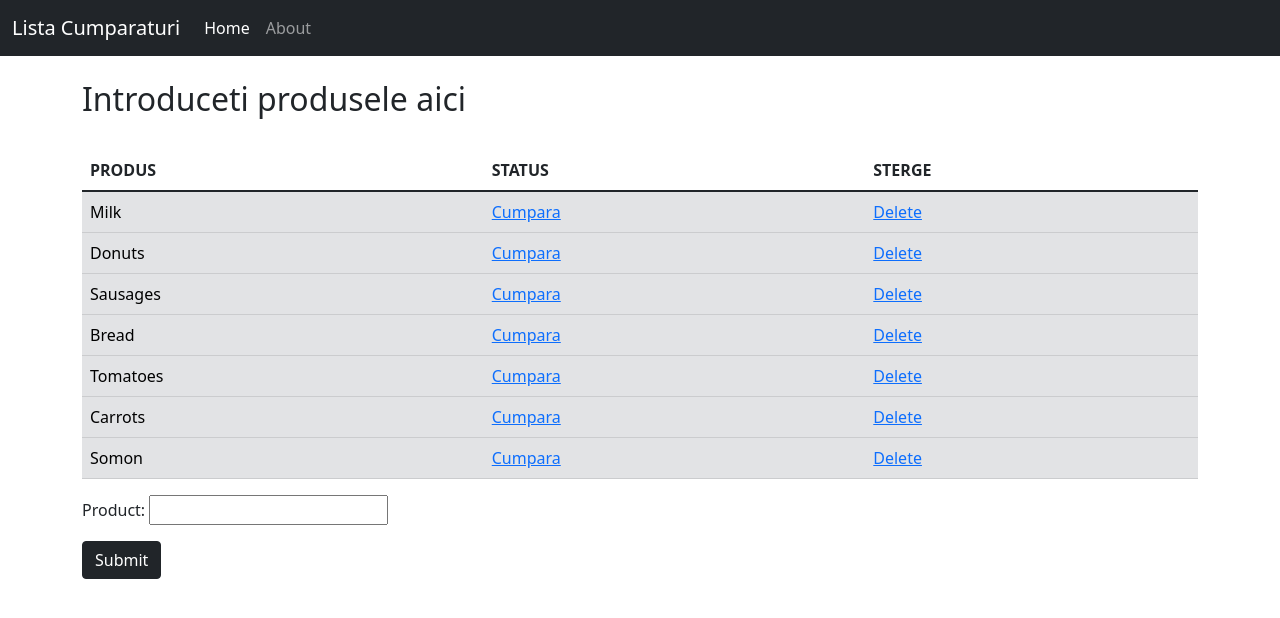
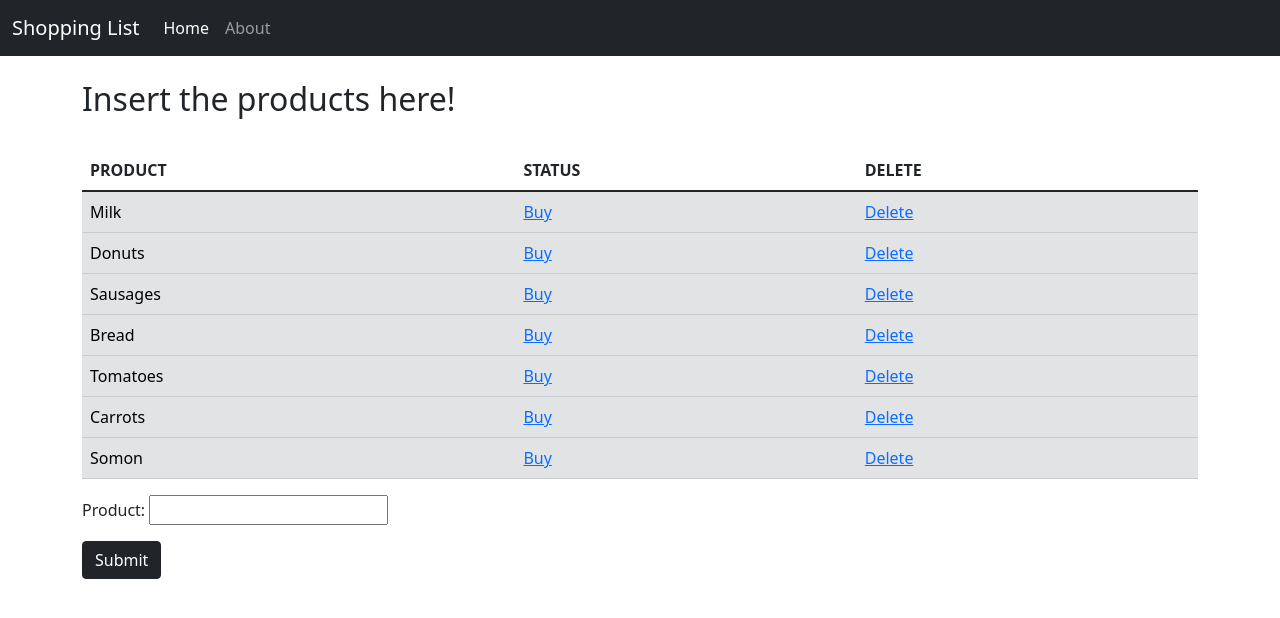
Before and after one commit to ialin77/ShoppingList-App, a Django app: page / in a window 1280 px wide. Shown: the top 618 px of the page. Run offline with Django 4.2, Linux system fonts and the light colour scheme; data comes from the database, SQL or seed files in the repository; both versions use the stored data as it was after the commit.

Commit message:
second_commit

```diff
--- a/produse/templates/produse/base.html
+++ b/produse/templates/produse/base.html
@@ -14,7 +14,7 @@
   <body>
     <nav class="navbar navbar-expand-lg navbar-dark bg-dark">
       <div class="container-fluid">
-        <a class="navbar-brand" href="/">Lista Cumparaturi</a>
+        <a class="navbar-brand" href="/">Shopping List</a>
         <button class="navbar-toggler" type="button" data-bs-toggle="collapse" data-bs-target="#navbarNavAltMarkup" aria-controls="navbarNavAltMarkup" aria-expanded="false" aria-label="Toggle navigation">
           <span class="navbar-toggler-icon"></span>
         </button>
--- a/produse/templates/produse/home.html
+++ b/produse/templates/produse/home.html
@@ -6,14 +6,14 @@
 <!--        }-->
 <!--</style>-->
 {% block content %}
-    <h2>Introduceti produsele aici</h2>
+    <h2>Insert the products here!</h2>
     <br>
     <table class="table">
         <thead>
             <tr>
-                <th>PRODUS</th>
+                <th>PRODUCT</th>
                 <th>STATUS</th>
-                <th>STERGE</th>
+                <th>DELETE</th>
             </tr>
         </thead>
         <tbody>
@@ -22,13 +22,13 @@
                     {% if product.cumparat %}
                         <tr class="table-success">
                             <td class="linethrough">{{ product.product }}</td>
-                            <td><a href="{% url 'change_status' product.id %}">Renunta</a></td>
+                            <td><a href="{% url 'change_status' product.id %}">Discard</a></td>
                             <td><a href="{% url 'delete' product.id %}">Delete</a></td>
                         </tr>
                     {% else %}
                         <tr class="table-secondary">
                             <td>{{ product.product }}</td>
-                            <td><a href="{% url 'change_status' product.id %}">Cumpara</a></td>
+                            <td><a href="{% url 'change_status' product.id %}">Buy</a></td>
                             <td><a href="{% url 'delete' product.id %}">Delete</a></td>
                         </tr>
                     {% endif %}
```
Also changed, not shown: db.sqlite3.
